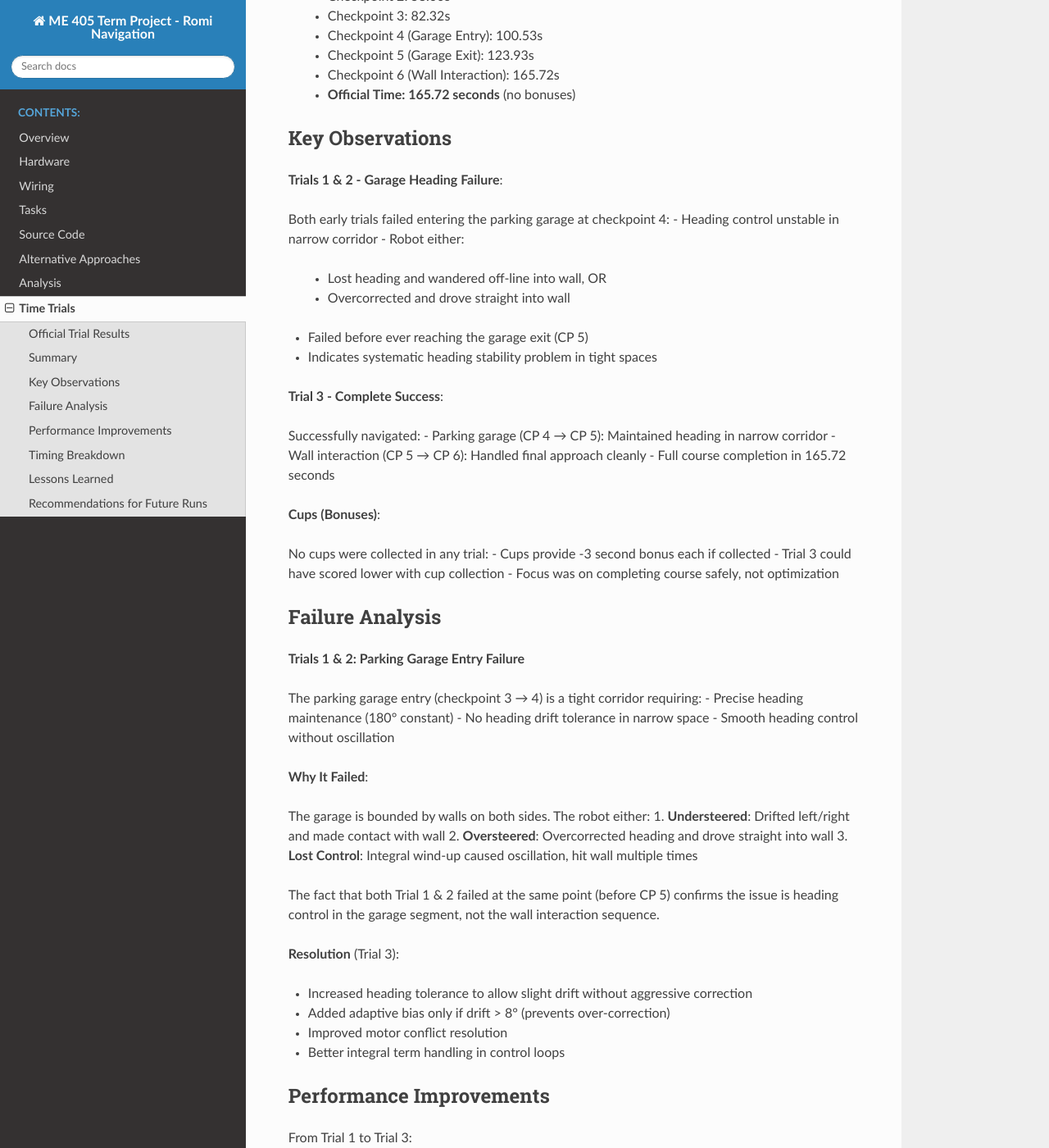
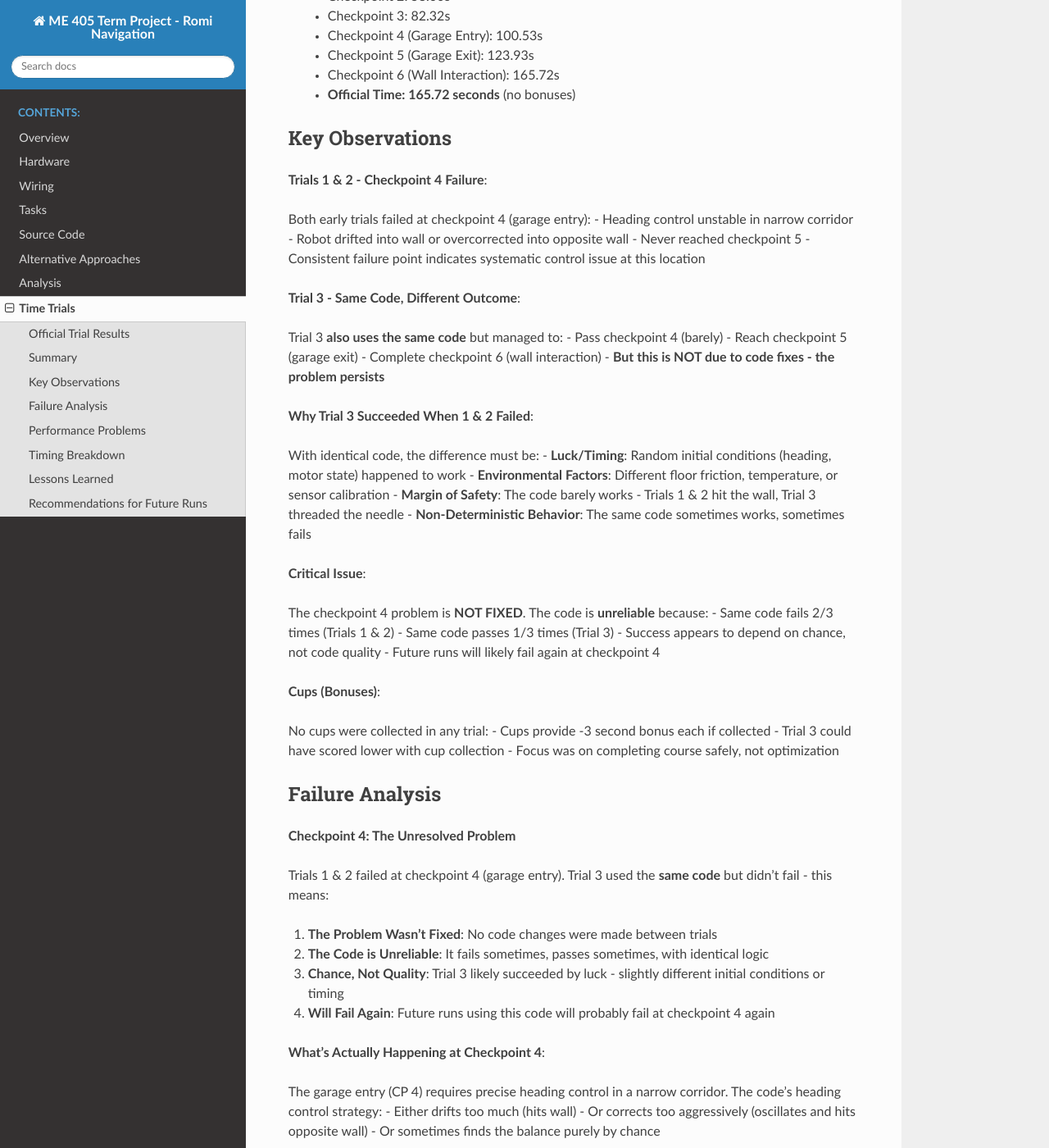
Before and after one commit to shwanpla/ME-405-Term-Project, a Sphinx documentation site: the page built from docs/time_trials.rst, in a window 1280 px wide and 1400 px high, scrolled down 821 px. Shown: the whole window at 82% size. Built offline with Sphinx 7.4.7 and the Read the Docs theme 3.1.0, drawn with Linux system fonts in a browser that asks for light colours; some of the changed text lies outside the part shown.

Commit message:
Revise trial observations and failure analysis
Updated observations and analysis for trials, emphasizing the unresolved issues with checkpoint 4 and the need for a redesign of the heading control strategy.

```diff
--- a/docs/time_trials.rst
+++ b/docs/time_trials.rst
@@ -80,22 +80,37 @@ Summary
 Key Observations
 ----------------
 
-**Trials 1 & 2 - Garage Heading Failure**:
+**Trials 1 & 2 - Checkpoint 4 Failure**:
 
-Both early trials failed entering the parking garage at checkpoint 4:
+Both early trials failed at checkpoint 4 (garage entry):
 - Heading control unstable in narrow corridor
-- Robot either:
-  - Lost heading and wandered off-line into wall, OR
-  - Overcorrected and drove straight into wall
-- Failed before ever reaching the garage exit (CP 5)
-- Indicates systematic heading stability problem in tight spaces
+- Robot drifted into wall or overcorrected into opposite wall
+- Never reached checkpoint 5
+- Consistent failure point indicates systematic control issue at this location
 
-**Trial 3 - Complete Success**:
+**Trial 3 - Same Code, Different Outcome**:
 
-Successfully navigated:
-- Parking garage (CP 4 → CP 5): Maintained heading in narrow corridor
-- Wall interaction (CP 5 → CP 6): Handled final approach cleanly
-- Full course completion in 165.72 seconds
+Trial 3 **also uses the same code** but managed to:
+- Pass checkpoint 4 (barely)
+- Reach checkpoint 5 (garage exit)
+- Complete checkpoint 6 (wall interaction)
+- **But this is NOT due to code fixes - the problem persists**
+
+**Why Trial 3 Succeeded When 1 & 2 Failed**:
+
+With identical code, the difference must be:
+- **Luck/Timing**: Random initial conditions (heading, motor state) happened to work
+- **Environmental Factors**: Different floor friction, temperature, or sensor calibration
+- **Margin of Safety**: The code barely works - Trials 1 & 2 hit the wall, Trial 3 threaded the needle
+- **Non-Deterministic Behavior**: The same code sometimes works, sometimes fails
+
+**Critical Issue**:
+
+The checkpoint 4 problem is **NOT FIXED**. The code is **unreliable** because:
+- Same code fails 2/3 times (Trials 1 & 2)
+- Same code passes 1/3 times (Trial 3)
+- Success appears to depend on chance, not code quality
+- Future runs will likely fail again at checkpoint 4
 
 **Cups (Bonuses)**:
 
@@ -107,40 +122,57 @@ No cups were collected in any trial:
 Failure Analysis
 ----------------
 
-**Trials 1 & 2: Parking Garage Entry Failure**
+**Checkpoint 4: The Unresolved Problem**
 
-The parking garage entry (checkpoint 3 → 4) is a tight corridor requiring:
-- Precise heading maintenance (180° constant)
-- No heading drift tolerance in narrow space
-- Smooth heading control without oscillation
+Trials 1 & 2 failed at checkpoint 4 (garage entry). Trial 3 used the **same code** but didn't fail - this means:
 
-**Why It Failed**:
+1. **The Problem Wasn't Fixed**: No code changes were made between trials
+2. **The Code is Unreliable**: It fails sometimes, passes sometimes, with identical logic
+3. **Chance, Not Quality**: Trial 3 likely succeeded by luck - slightly different initial conditions or timing
+4. **Will Fail Again**: Future runs using this code will probably fail at checkpoint 4 again
 
-The garage is bounded by walls on both sides. The robot either:
-1. **Understeered**: Drifted left/right and made contact with wall
-2. **Oversteered**: Overcorrected heading and drove straight into wall
-3. **Lost Control**: Integral wind-up caused oscillation, hit wall multiple times
+**What's Actually Happening at Checkpoint 4**:
 
-The fact that both Trial 1 & 2 failed at the same point (before CP 5) confirms the issue is heading control in the garage segment, not the wall interaction sequence.
+The garage entry (CP 4) requires precise heading control in a narrow corridor. The code's heading control strategy:
+- Either drifts too much (hits wall)
+- Or corrects too aggressively (oscillates and hits opposite wall)
+- Or sometimes finds the balance purely by chance
 
-**Resolution** (Trial 3):
+**Why Trial 3 Succeeded**:
 
-- Increased heading tolerance to allow slight drift without aggressive correction
-- Added adaptive bias only if drift > 8° (prevents over-correction)
-- Improved motor conflict resolution
-- Better integral term handling in control loops
+Possible explanations (all non-code-related):
+- Robot started with slightly better heading alignment
+- Motor friction was different that attempt
+- Floor conditions were different
+- Timing of heading corrections happened to work out
+- Pure chance - the robot threaded the needle
 
-Performance Improvements
-------------------------
+**Root Cause**: The heading control algorithm fundamentally can't reliably navigate the tight garage corridor. The code needs redesign, not just tuning.
+
+Performance Problems
+-------------------
 
 From Trial 1 to Trial 3:
 
-- **Garage Entry**: DNF at 94.85s → Passed at 100.53s ✓
-- **Garage Completion**: Never reached CP 5 → Reached at 123.93s ✓
-- **Wall Interaction**: Never attempted → Completed at 165.72s ✓
-- **Code Changes**: Focus on garage heading control and motor balance
+- **Trial 1**: Failed at CP 4 (heading control lost)
+- **Trial 2**: Failed at CP 4 (same heading control issue)
+- **Trial 3**: Passed CP 4 by chance, but code is still broken
 
-This shows the garage segment (CP 4→5) is the critical bottleneck - once that's solved, the wall interaction (CP 5→6) proceeds smoothly.
+**No Actual Improvements**:
+
+- No code changes between trials
+- Same heading control algorithm
+- Same motor balance issues
+- Trial 3 success is luck, not improvement
+- **Expected next run**: Likely to fail at CP 4 again
+
+**The Real Issue**:
+
+The checkpoint 4 garage problem is **not solved**. The code needs:
+- Fundamentally different heading control strategy
+- Better motor symmetry handling
+- Wider tolerance or different approach to narrow corridors
+- Redesign, not tuning
 
 Timing Breakdown
 ----------------
```
